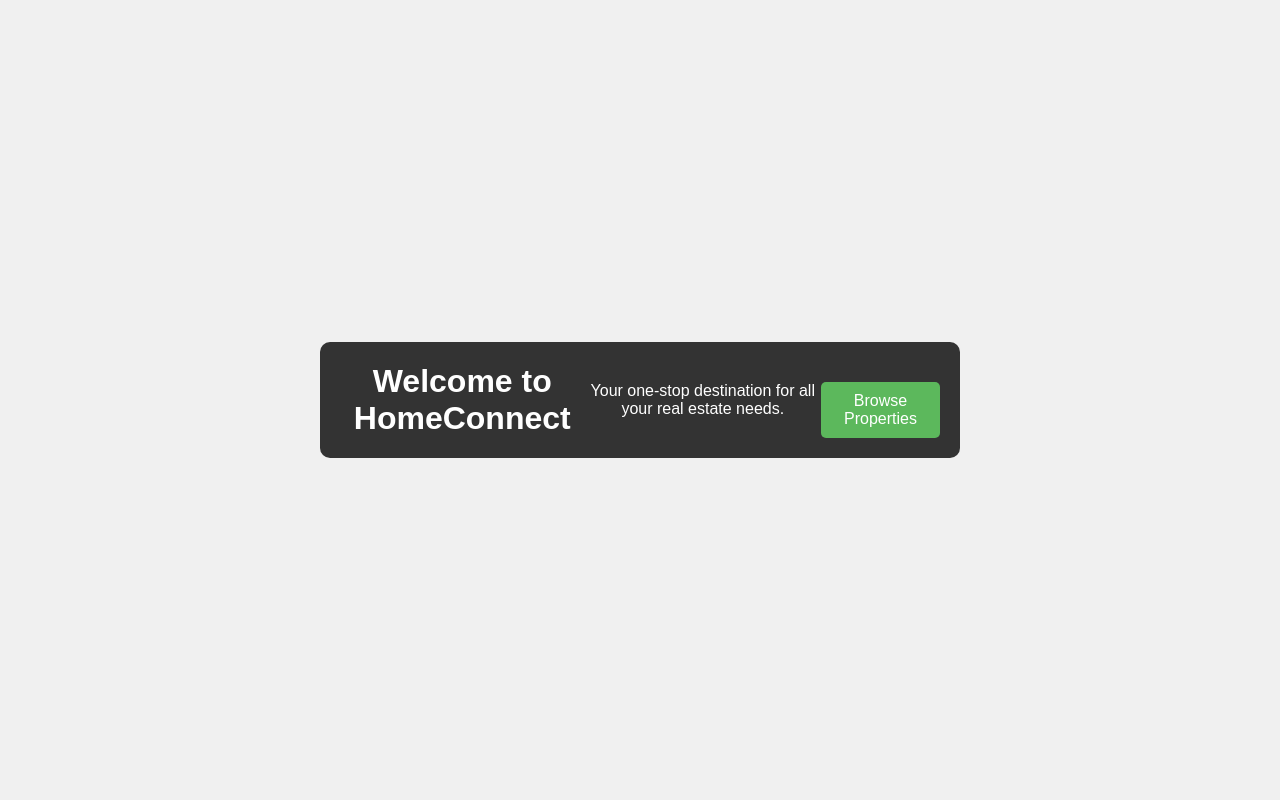
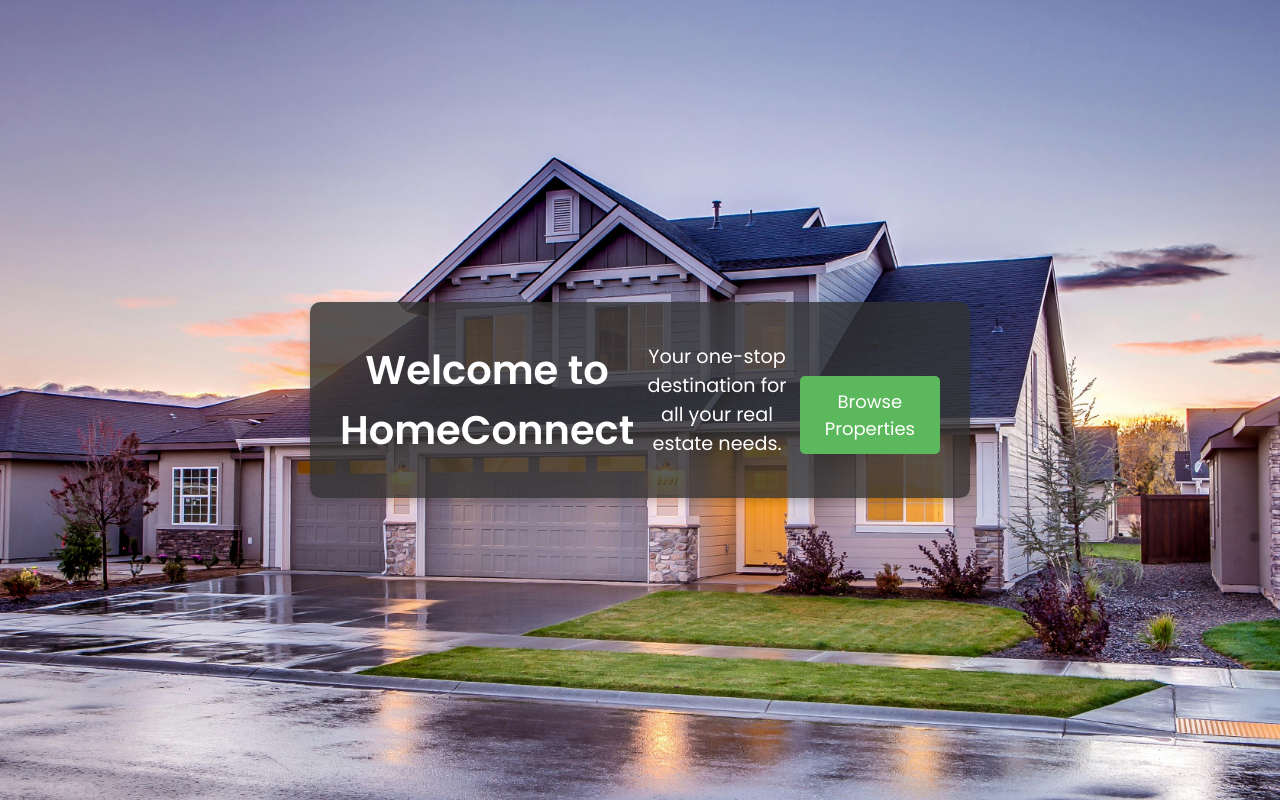
Before and after one commit to aishwarya-1226/HomeConnectPro, a Django app: page / in a window 1280 px wide. Run offline with Django 5.2, Linux system fonts and the light colour scheme.

```diff
--- a/core/templates/landing.html
+++ b/core/templates/landing.html
@@ -4,48 +4,86 @@
 <head>
     <meta charset="UTF-8">
     <meta name="viewport" content="width=device-width, initial-scale=1.0">
+    <meta name="description" content="HomeConnect - Your one-stop destination for all your real estate needs. Find your dream property today!">
+    <meta name="keywords" content="real estate, properties, homes, apartments, home connect">
+    <meta name="author" content="HomeConnect">
     <title>HomeConnect - Welcome</title>
     {% load static %}
     <link rel="stylesheet" href="{% static 'styles.css' %}">
+
+    <link href="https://fonts.googleapis.com/css2?family=Poppins:wght@400;600&display=swap" rel="stylesheet">
     <style>
         body {
+            font-family: 'Poppins', sans-serif;
             display: flex;
             justify-content: center;
             align-items: center;
             height: 100vh;
             margin: 0;
-            background-color: #f0f0f0;
-            font-family: Arial, sans-serif;
+            background-color: #f9fafb;
+            background-image: url("{{ MEDIA_URL }}sample_3.jpg");
+            background-size: cover;
+            background-position: center;
         }
+
         header {
             text-align: center;
-            background-color: #333;
+            background-color: rgba(51, 51, 51, 0.8); /* Transparent background */
             color: #fff;
-            padding: 20px;
+            padding: 30px;
             border-radius: 10px;
-            width: 80%;
+            width: 90%;
             max-width: 600px;
+            box-shadow: 0 4px 8px rgba(0, 0, 0, 0.2);
         }
+
         header h1 {
             margin: 0;
+            font-size: 2.5rem;
         }
+
         header p {
             margin: 10px 0;
+            font-size: 1.2rem;
         }
+
         .button {
             display: inline-block;
-            margin-top: 20px;
-            padding: 10px 20px;
-            font-size: 16px;
+            margin-top: 30px;
+            padding: 12px 25px;
+            font-size: 18px;
             color: #fff;
             background-color: #5cb85c;
             border: none;
             border-radius: 5px;
             text-decoration: none;
-            transition: background-color 0.3s ease;
+            transition: background-color 0.3s ease, transform 0.2s ease;
         }
+
         .button:hover {
             background-color: #4cae4c;
+            transform: translateY(-3px); /* Hover effect for button */
+        }
+
+        /* Responsive Design */
+        @media (max-width: 768px) {
+            header {
+                padding: 20px;
+                width: 90%;
+            }
+
+            header h1 {
+                font-size: 2rem;
+            }
+
+            header p {
+                font-size: 1rem;
+            }
+
+            .button {
+                font-size: 16px;
+                padding: 10px 20px;
+            }
         }
     </style>
 </head>
```
Also changed, not shown: core/models.py (+7 -2 lines).
